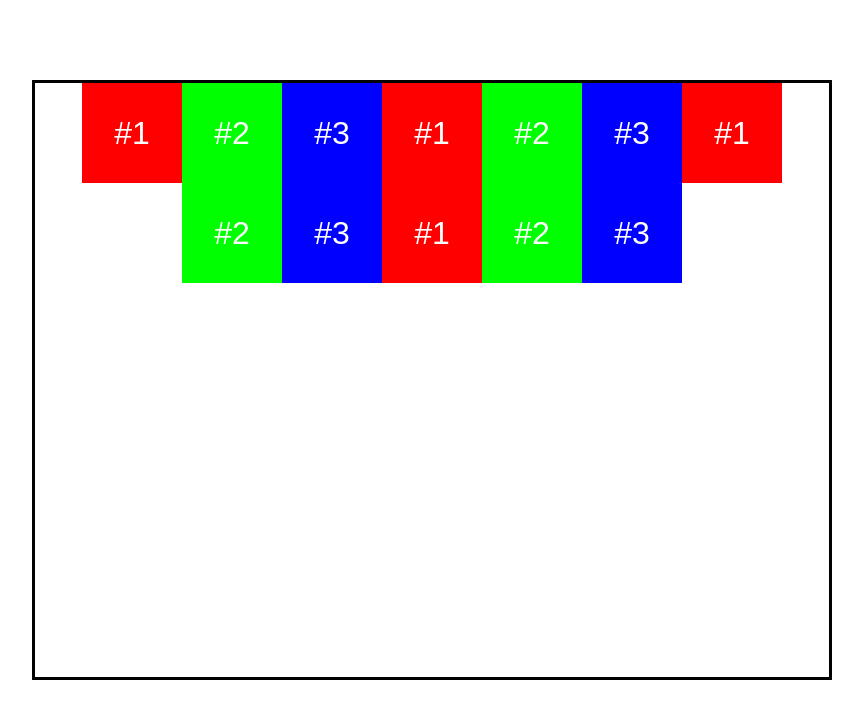
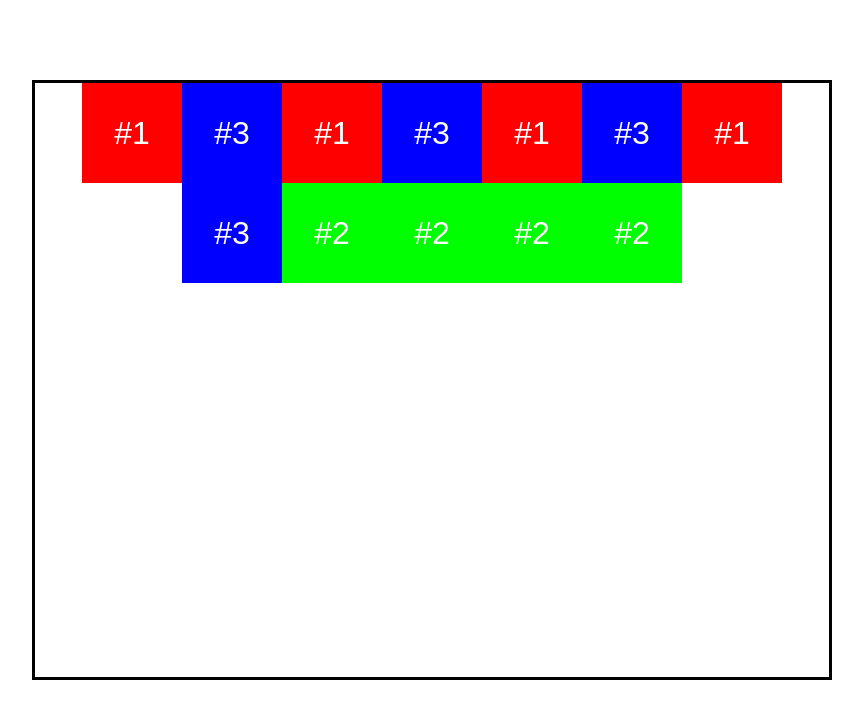
Before and after one commit to NachoBasilio/CodigoFacilito-Apuntes, a plain HTML site: page CSS/10-Flexbox/index.html in a window 1280 px wide. Shown: the whole page, without its empty margins (208-1071 px from the left). Drawn offline with Linux system fonts and the light colour scheme.

Commit message:
flex-items

```diff
--- a/CSS/10-Flexbox/style.css
+++ b/CSS/10-Flexbox/style.css
@@ -28,14 +28,18 @@ body{
     line-height: 100px;
     width: 100px;
     height: 100px;
+
 }
 
 .element1{
     background-color: #f00;
+
 }
 
 .element2{
     background-color: #0f0;
+    order: 1;
+    /* Order es de menor a mayor */
 }
 
 .element3{
```
